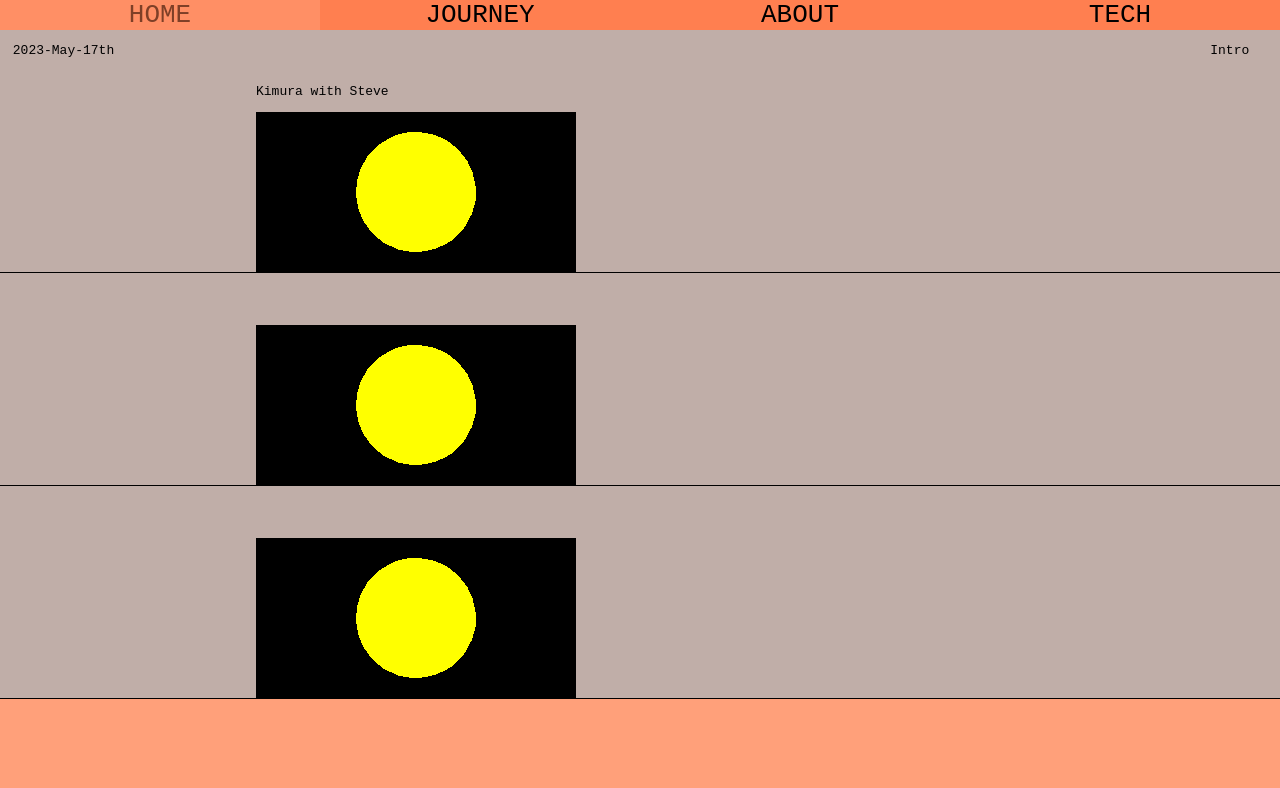
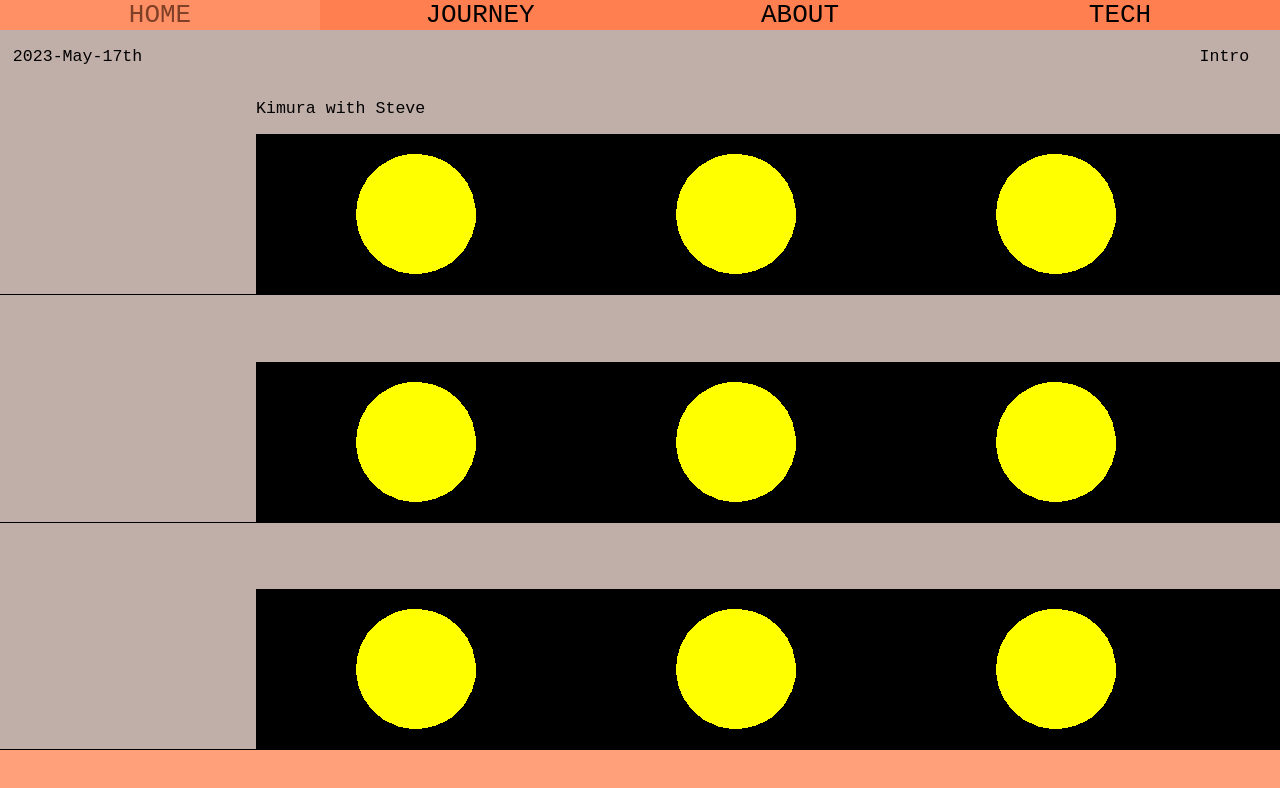
Before and after one commit to SriVinukonda/HarshaKarma, a React (Create React App) app in the folder harsha-karma/: page /journey in a window 1280 px wide. Shown: the top 788 px of the page. Built offline with nearby package versions, Linux system fonts and the light colour scheme.

Commit message:
Added a slideshow of WebGL scenes (placeholder for the 3d positions)

```diff
--- a/harsha-karma/src/components/EntryLog.jsx
+++ b/harsha-karma/src/components/EntryLog.jsx
@@ -11,7 +11,12 @@ function EntryLog(props) {
         <div className="content">
           <p className='entryTitle'>{props.title}</p>
           <p className='journalEntry'>{props.content}</p>
-        <WebGLScene/>
+        <div className='webGlScene'>
+          <WebGLScene/>
+          <WebGLScene/>
+          <WebGLScene/>
+          <WebGLScene/>
+        </div>
         </div>
         </div>
   );
--- a/harsha-karma/src/styles/EntryLog.css
+++ b/harsha-karma/src/styles/EntryLog.css
@@ -17,6 +17,7 @@
     /* border: 0.1vw black solid; */
     border-bottom: 0.1vh black solid;
     /* overflow: scroll; */
+    font-size: calc(7px + 1.2vmin);
 
 
 }
@@ -57,3 +58,9 @@
 
 
 }
+
+.webGlScene {
+    display: flex;
+    flex-direction: row;
+    overflow-x: scroll;
+}
```
